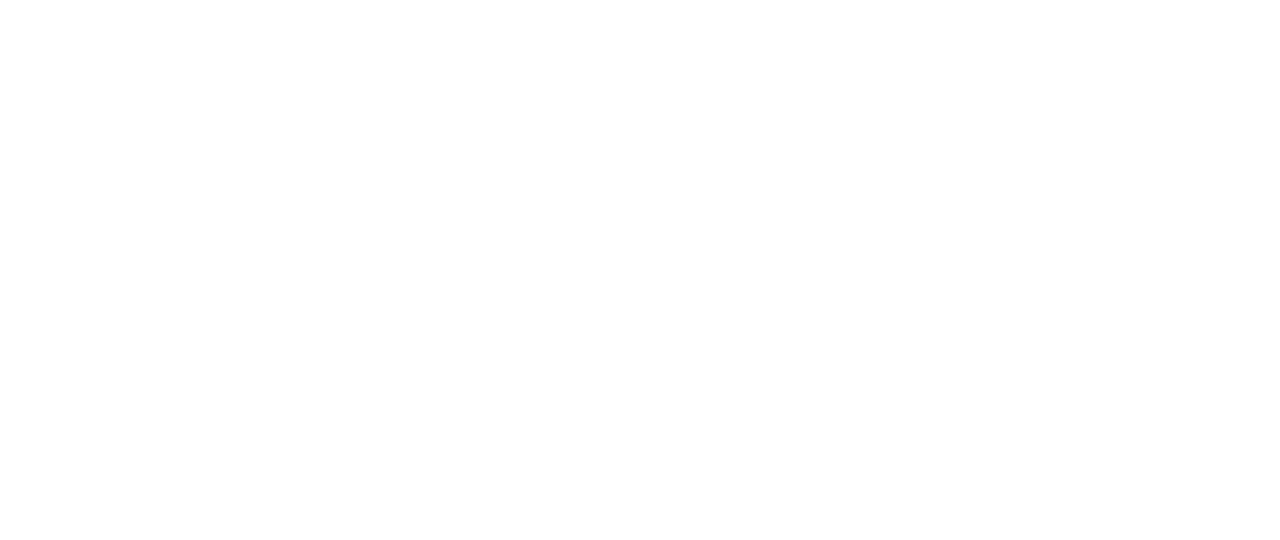
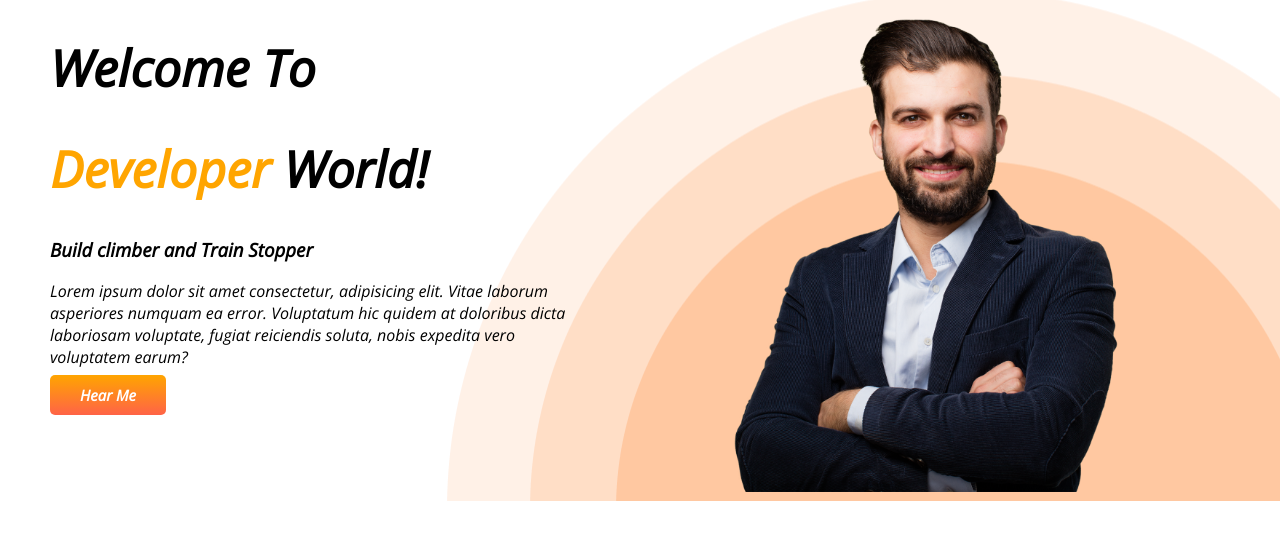
Before and after one commit to Emon1937/developer-portfolio, a plain HTML site: page index.html in a window 1280 px wide. Drawn offline with nearby package versions, Linux system fonts and the light colour scheme.

Commit message:
bennar aded

```diff
--- a/index.html
+++ b/index.html
@@ -1,12 +1,31 @@
 <!DOCTYPE html>
 <html lang="en">
+
 <head>
     <meta charset="UTF-8">
     <meta name="viewport" content="width=device-width, initial-scale=1.0">
-    <title>Emon Portfolio</title>
+    <title>Developer Portfolio</title>
+
+    <link rel="preconnect" href="https://fonts.googleapis.com">
+    <link rel="preconnect" href="https://fonts.gstatic.com" crossorigin>
+    <link href="https://fonts.googleapis.com/css2?family=Open+Sans:ital@1&display=swap" rel="stylesheet">
+
     <link rel="stylesheet" href="style.css">
 </head>
+
 <body>
+    <header>
+        <div class="header-text">
+            <h1>Welcome To</h1>
+            <h1><span class="orange-color">Developer</span> World!</h1>
+            <h3>Build climber and Train Stopper</h3>
+            <p>Lorem ipsum dolor sit amet consectetur, adipisicing elit. Vitae laborum asperiores numquam ea error. Voluptatum hic quidem at doloribus dicta laboriosam voluptate, fugiat reiciendis soluta, nobis expedita vero voluptatem earum?</p>
+            <a target="_blank" href="https://www.facebook.com/">Hear Me</a>
+        </div>
+        <div class="header-img">
+            <img src="/img/hardy.png" alt="">
+        </div>
+    </header>
+</body>
 
-</body>
 </html>
--- a/style.css
+++ b/style.css
@@ -0,0 +1,39 @@
+body {
+    margin: 0;
+    padding: 0;
+    font-family: 'Open Sans', sans-serif;
+}
+header{
+    display: flex;
+    background-image: url("/img/header_bg.png");
+    background-repeat: no-repeat;
+    background-position: 100%;
+    padding-left: 50px;
+    padding-right: 50px;
+}
+header h1{
+    font-size: 50px;
+}
+.orange-color{
+    color: orange;
+}
+.header-text{
+    width: 50%;
+}
+.header-text a{
+    text-decoration: none;
+    color: white;
+    font-size: 15px;
+    font-weight: bold;
+    background-image: linear-gradient(orange, tomato);
+    padding: 10px 30px;
+    border-radius: 5px;
+}
+.header-img{
+    width: 50%;
+    padding-left: 10%;
+    padding-bottom: 4px;
+}
+.header-img img{
+    width: 80%;
+}
```
Also changed, not shown: img/hardy.png (added), img/header_bg.png (added).
